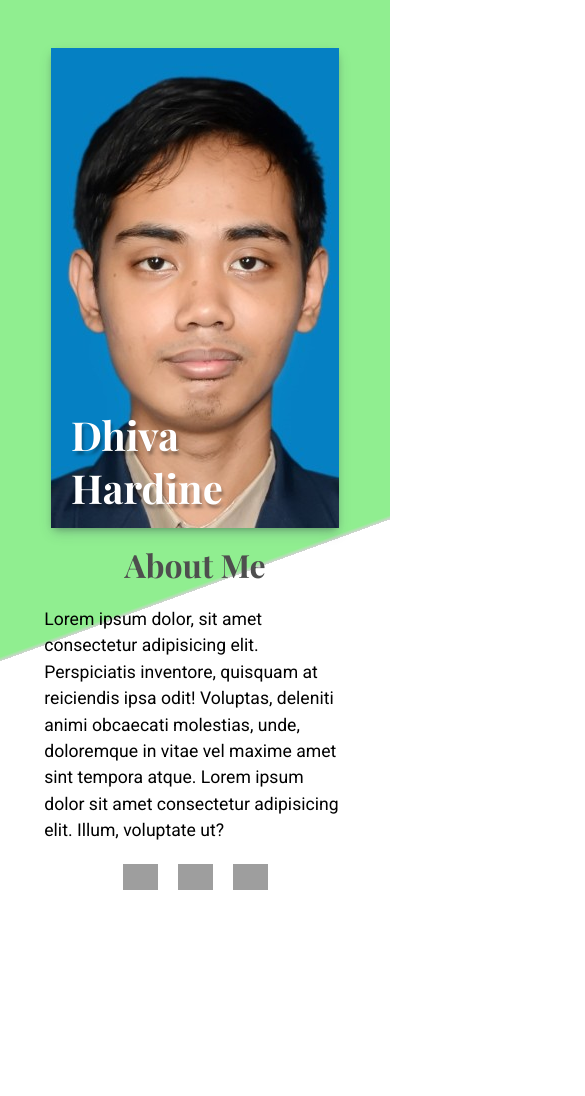
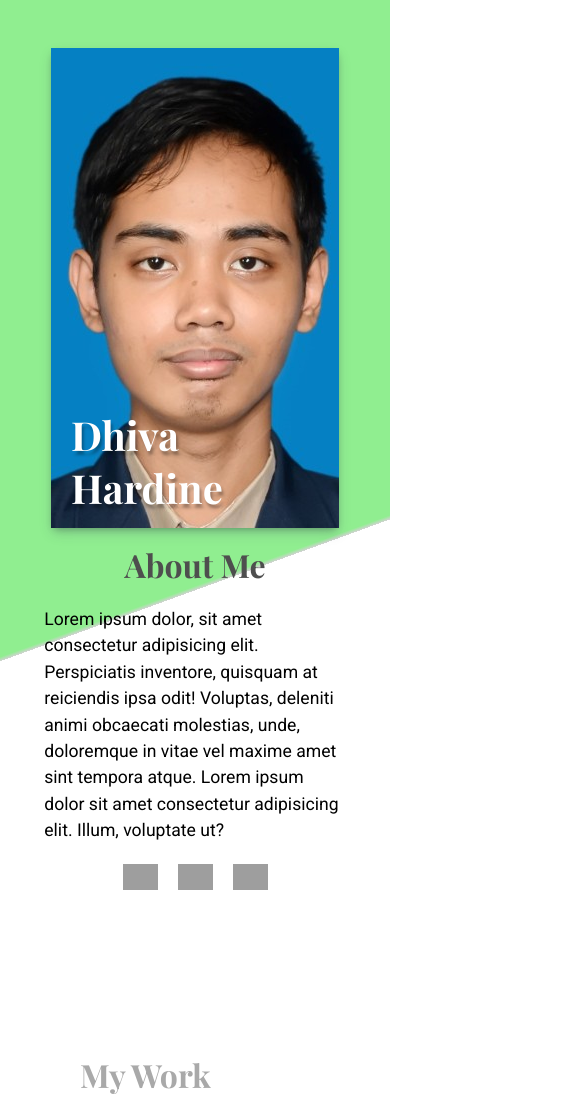
Before and after one commit to d-hardine/homepage, a website built with webpack: page src/template.html in a window 390 px wide. Shown: the top 1096 px of the page, 585 px wide, since content can reach past the window. Before the commit the page ends 953 px from the top, so only its background shows below. Built offline with nearby package versions, Linux system fonts and the light colour scheme; grey boxes are pictures that could not be loaded; a web font is replaced by a local one.

Commit message:
working on main

```diff
--- a/src/styles.css
+++ b/src/styles.css
@@ -6,6 +6,8 @@
 body {
     font-family: 'Roboto', 'Arial Narrow', Arial, sans-serif;
 }
+
+/*header stuff*/
 
 header {
   background-image: linear-gradient(
@@ -73,7 +75,22 @@ color: darkgrey;
   width: 35px;
 }
 
+/*main stuff*/
+
+.main-container {
+  max-width: 70%;
+  min-width: 950px;
+  margin: auto;
+}
+
+h1 {
+  margin-top: 100px;
+  font-family: 'Playfair Display';
+  color: darkgrey;
+}
+
 @media (max-width: 1024px) {
+  /*header stuff*/
   #header-container {
     min-width: unset;
     max-width: 1000px;
@@ -115,9 +132,20 @@ color: darkgrey;
   #icons {
     display: none;
   }
+
+  /*main stuff*/
+
+  .main-container {
+    min-width: unset;
+    max-width: unset;
+    max-width: 1000px;
+    min-width: 828px;
+    transform: translateX(80px);
+  }
 }
 
 @media (max-width: 700px) {
+  /*header stuff*/
   header {
     background-image: linear-gradient(
       160deg,
--- a/src/template.html
+++ b/src/template.html
@@ -30,5 +30,10 @@
             </div>
         </div>
     </header>
+    <main>
+        <div class="main-container">
+            <h1>My Work</h1>
+        </div>
+    </main>
 </body>
 </html>
```
